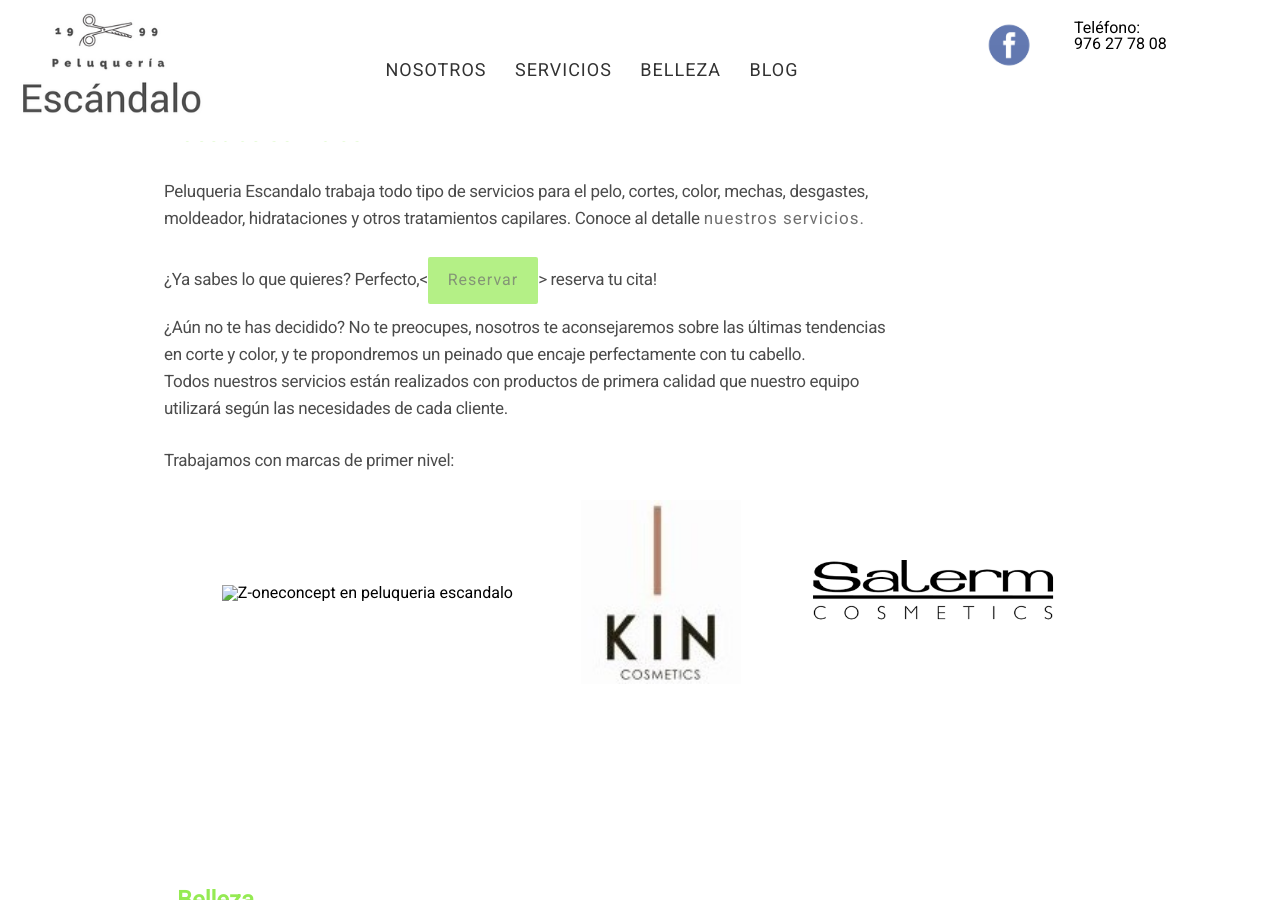
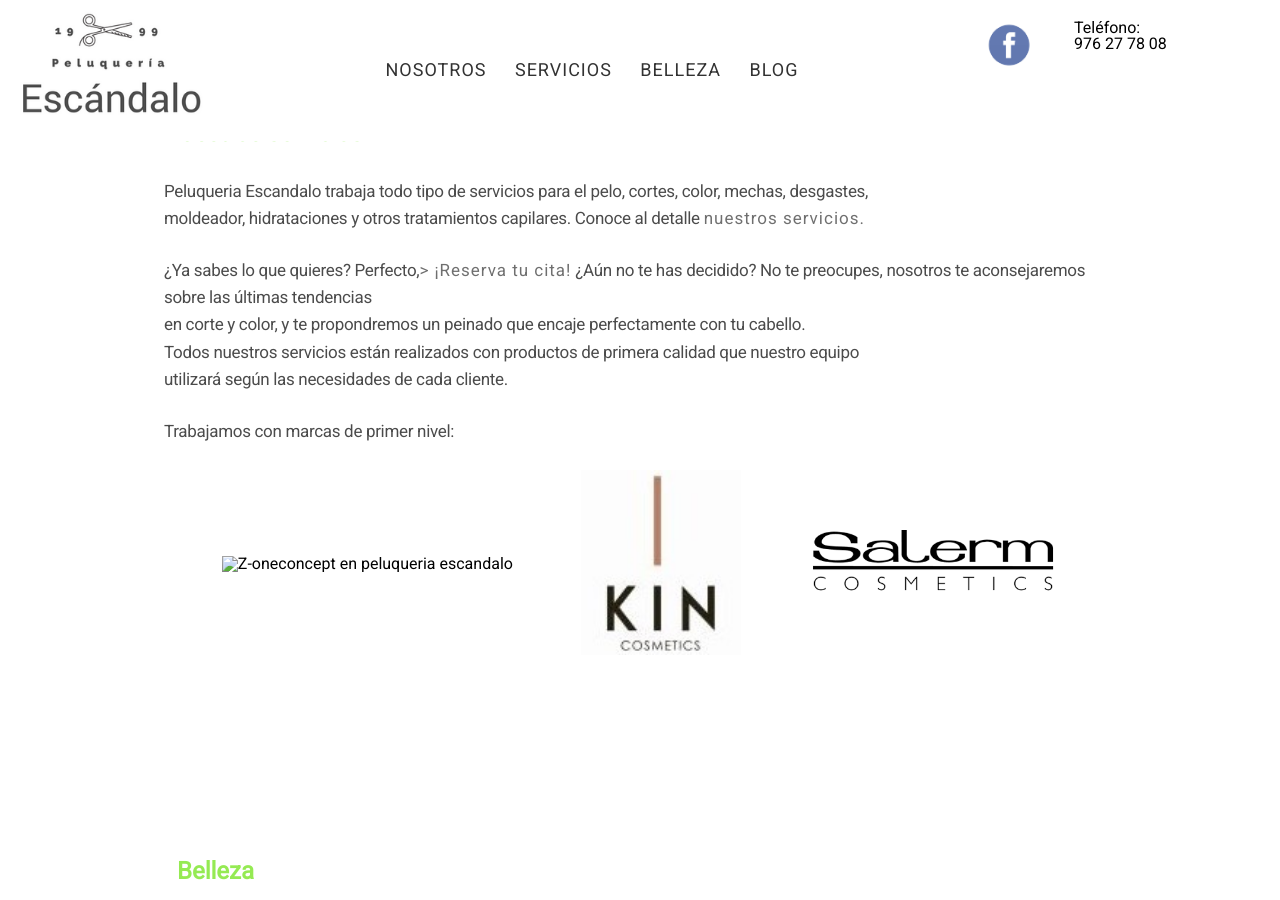
Before and after one commit to peluqueriaescandalo/peluqueriaescandalo.github.io, a Jekyll site: the page built from index.html, in a window 1280 px wide and 900 px high, scrolled down 1592 px. Built offline with Jekyll 4.4.1, drawn with Linux system fonts in a browser that asks for light colours; the list of posts is cut into pages by our own code.

Commit message:
link error fixed
descripcion reserva tu cita

```diff
--- a/index.html
+++ b/index.html
@@ -60,7 +60,7 @@ title: Home
 			Peluqueria Escandalo trabaja todo tipo de servicios para el pelo, cortes, color, mechas, desgastes,<br> moldeador, hidrataciones y otros tratamientos capilares. Conoce al detalle <a href="www.peluqueriaescandalozaragoza.es/servicios" title"peluqueria escandalo servicios" target="_blank"><b>nuestros servicios.</b></a></br>
 		</p>
 		<p>
-			¿Ya sabes lo que quieres? Perfecto,<<a class="button" href="{{ site.url }}/formulario">Reservar</a>><b> reserva tu cita!</b></a><br> ¿Aún no te has decidido? No te preocupes, nosotros te aconsejaremos sobre las últimas tendencias<br> en corte y color, y te propondremos un peinado que encaje perfectamente con tu cabello.<br>
+			¿Ya sabes lo que quieres? Perfecto,<a href="{{ site.url }}/formulario">> ¡Reserva tu cita!</a> ¿Aún no te has decidido? No te preocupes, nosotros te aconsejaremos sobre las últimas tendencias<br> en corte y color, y te propondremos un peinado que encaje perfectamente con tu cabello.<br>
 			Todos nuestros servicios están realizados con productos de primera calidad que nuestro equipo<br> utilizará según las necesidades de cada cliente.<br>
 		</p>
 		<p><b>Trabajamos con marcas de primer nivel:</b></p>
```
